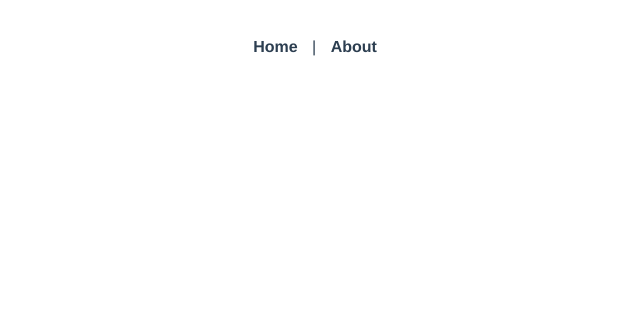
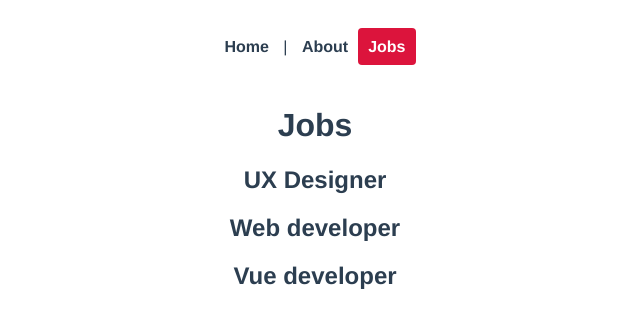
Before and after one commit to mouhsineelachbi/Jobs-listing-VueJs3, a Vue app: page /jobs in a window 1280 px wide. Before the commit this address had no page. Shown: the top 328 px of the page, without its empty margins (325-965 px from the left). Built offline with nearby package versions, Linux system fonts and the light colour scheme.

Commit message:
add jobs component

```diff
--- a/src/App.vue
+++ b/src/App.vue
@@ -2,6 +2,7 @@
   <div id="nav">
     <router-link to="/">Home</router-link> |
     <router-link :to="{ name: 'About'}">About</router-link> <!-- we can bind It to an object -->
+    <router-link :to="{ name: 'jobs' }">Jobs</router-link>
   </div>
   <router-view/>
 </template>
--- a/src/router/index.js
+++ b/src/router/index.js
@@ -1,6 +1,7 @@
 import { createRouter, createWebHistory } from 'vue-router'
 import Home from '../views/Home.vue'
 import About from '../views/About.vue'
+import jobs from '../views/jobs/jobs.vue'
 
 const routes = [
   {
@@ -12,10 +13,11 @@
     path: '/about',
     name: 'About',
     component: About
-    // route level code-splitting
-    // this generates a separate chunk (about.[hash].js) for this route
-    // which is lazy-loaded when the route is visited.
-    //  component: () => import(/* webpackChunkName: "about" */ '../views/About.vue')
+  },
+  {
+    path: '/jobs',
+    name: 'jobs',
+    component: jobs
   }
 ]
 
--- /dev/null
+++ b/src/views/jobs/jobs.vue
@@ -0,0 +1,24 @@
+<template>
+    <h1>Jobs</h1>
+    <div v-for="job in jobs" :key="job.id">
+        <h2>    {{ job.title }}  </h2>
+    </div>
+</template>
+
+<script>
+export default {
+    data () {
+        return {
+            jobs: [
+                { title: 'UX Designer', id: 1, details: 'lorem' },
+                { title: 'Web developer', id: 2, details: 'lorem' },
+                { title: 'Vue developer', id: 3, details: 'lorem' },
+            ]
+        }
+    }
+}
+</script>
+
+<style>
+
+</style>
```
